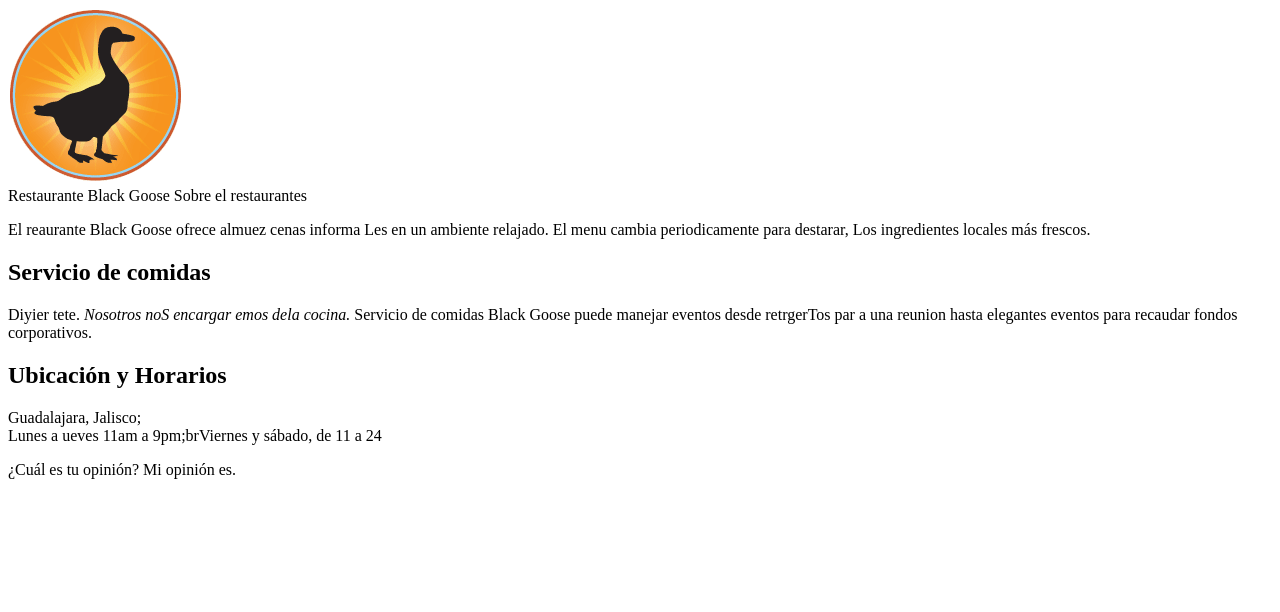
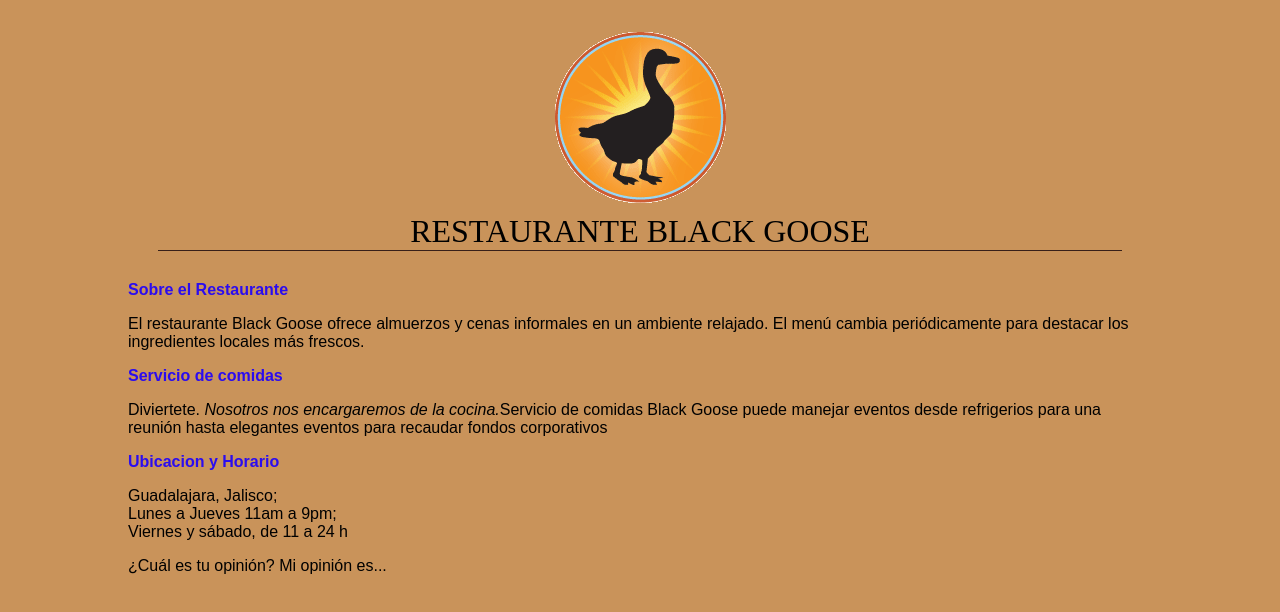
Before and after one commit to JaredBv/inicio_01, a plain HTML site: page ganso_nigga.html in a window 1280 px wide. Drawn offline with Linux system fonts and the light colour scheme; files whose address does not match are found by name.

Commit message:
Cambiando el color de fondo

```diff
--- a/ganso_nigga.html
+++ b/ganso_nigga.html
@@ -1,36 +1,63 @@
 <!DOCTYPE html>
 <html lang="en">
+
     <head>
-    <meta charset='utf-8'>
+        <meta charset="UTF-8">
+        <title>Restaurante Black Goose</title>
+        <style>
+        body {
+            background-color: #c9935a;
+            margin: 0 10%;
+            font-family: sans-serif;
+        }
 
-    <title>Restaurante Black Goose</title>
+        h1{
+            text-align: center;
+            font-family: serif;
+            font-weight: normal;
+            text-transform: uppercase;
+            border-bottom: 1px solid #382019;
+            margin: 30px;
+        }
+        h2{
+            color:#2b0cef;
+            font-size: 1em;
+
+        }
+        h3{
+            color:#ef0c3d;
+        }
+        h4{
+            color:#18b720a3;
+            text-align: center;
+            text-transform: uppercase;
+
+        }
+    </style>
     </head>
+
     <body>
-
-</hl>
+    <h1>
             <img src="img/blackgoose.png" alt="">
             <br>Restaurante Black Goose
     </h1>
-</h2>
-Sobre el restaurantes
-</h2>
 
-<p> El reaurante Black Goose ofrece almuez
-cenas informa Les en un ambiente relajado.
-El menu cambia periodicamente para destarar, Los ingredientes locales más frescos.</p>
+    <h2>Sobre el Restaurante</h2>
+    <p>El restaurante Black Goose ofrece almuerzos y cenas informales en un ambiente relajado.
+        El menú cambia periódicamente para destacar los ingredientes locales más frescos.</p>
 
-<h2>Servicio de comidas </h2>
-<p>Diyier tete. <em>Nosotros noS encargar emos dela cocina. </em> Servicio de comidas Black
-Goose puede manejar eventos desde retrgerTos par
-a una reunion hasta elegantes
-eventos para recaudar fondos corporativos. </p>
+    <h2>Servicio de comidas</h2>
+    <p>Diviertete. <em>Nosotros nos encargaremos de la cocina.</em>Servicio de comidas Black
+        Goose puede manejar eventos desde refrigerios para una reunión hasta elegantes
+        eventos para recaudar fondos corporativos</p>
 
-<h2>Ubicación y Horarios</h2>
-<p>Guadalajara, Jalisco; <br>Lunes a ueves 11am a 9pm;brViernes y sábado, de 11 a 24
+    <h2>Ubicacion y Horario</h2>
+    <p>Guadalajara, Jalisco; <br>Lunes a Jueves 11am a 9pm; <br>Viernes y sábado, de 11 a 24 h
     </p>
+
     ¿Cuál es tu opinión?
-Mi opinión es.
 
+    Mi opinión es...
 
 </body>
 </html>
```
Lines whose indentation alone changed are shown as unchanged.
